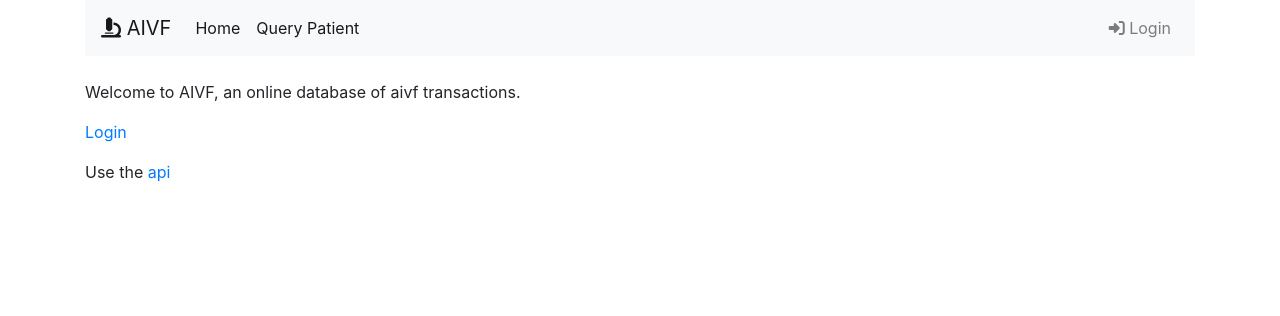
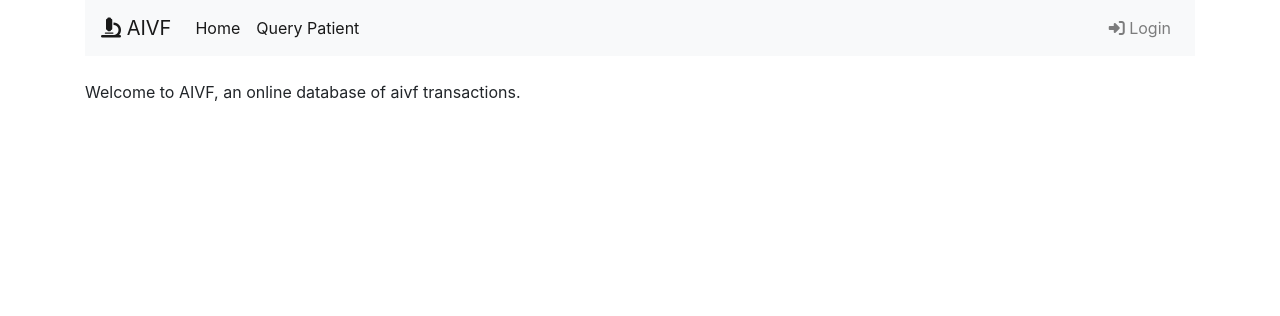
Before and after one commit to christodoulos/aivf, a Flask app: page / in a window 1280 px wide. Shown: the top 316 px of the page. Run offline with Flask 2, Linux system fonts and the light colour scheme; some libraries are stand-ins or nearby versions.

Commit message:
home page

```diff
--- a/aivf/blueprints/page/templates/page/home.html
+++ b/aivf/blueprints/page/templates/page/home.html
@@ -2,6 +2,4 @@
 
 {% block body %}
 <p>Welcome to AIVF, an online database of aivf transactions.</p>
-<p><a href="/user/login">Login</a></p>
-<p>Use the <a href="/api">api</a></p>
 {% endblock %}
```
